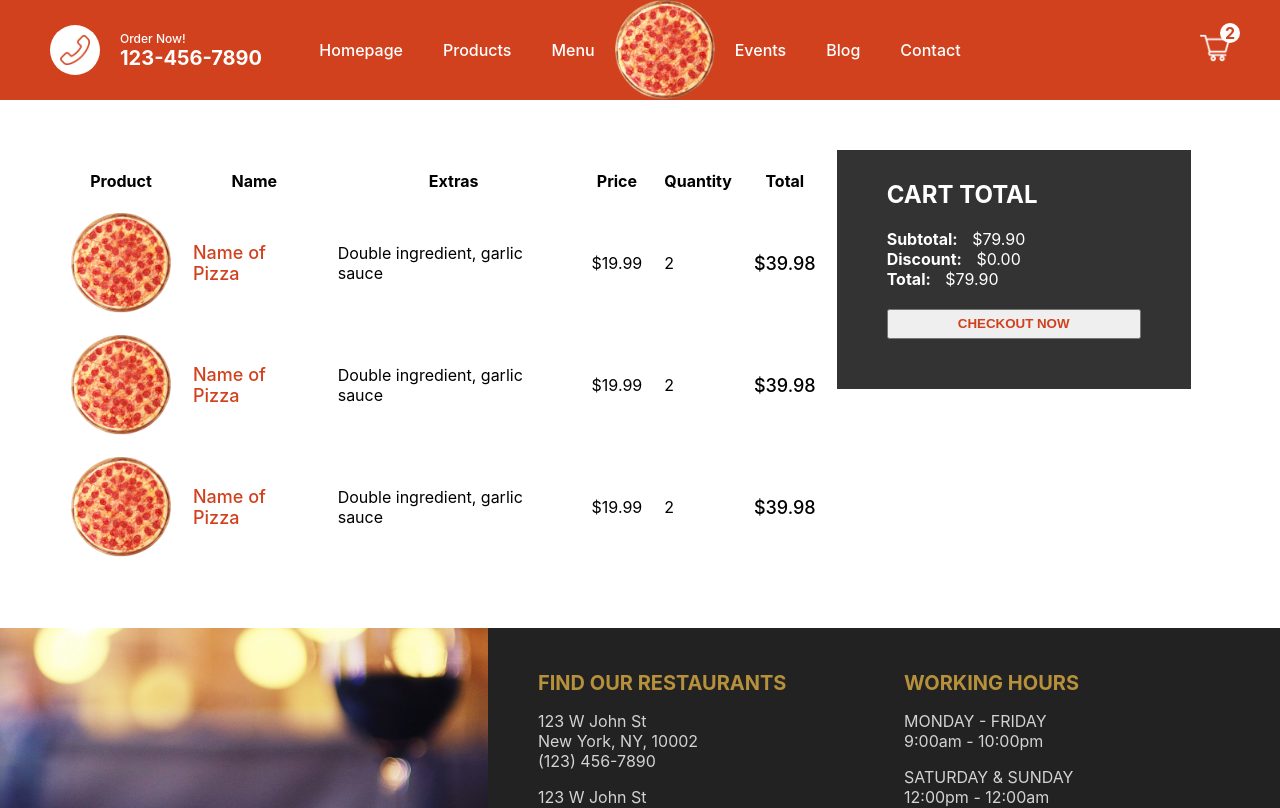
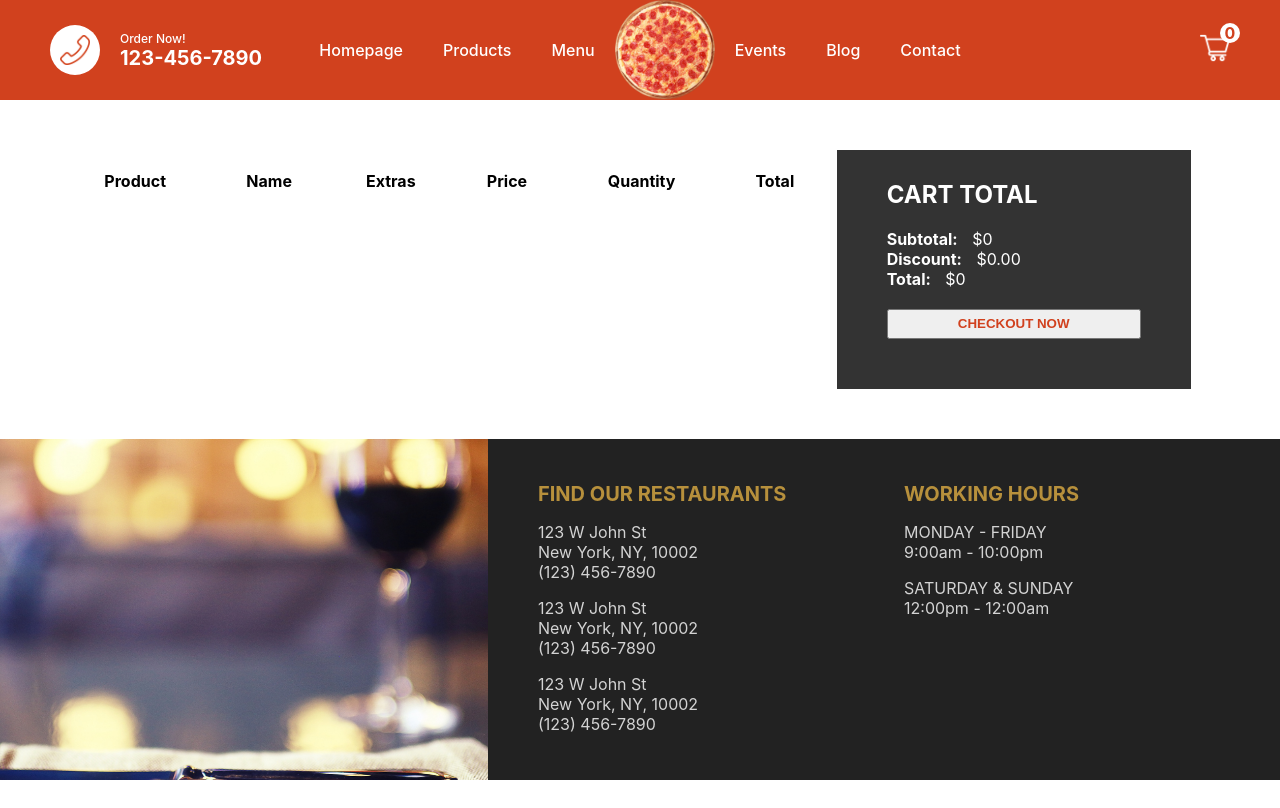
Before and after one commit to Human437/Pizza-1st-Next.js-Project, a Next.js app: page /cart in a window 1280 px wide. Shown: the top 808 px of the page. Built offline with nearby package versions, Linux system fonts and the light colour scheme.

Commit message:
Cart is working with redux

```diff
--- a/components/Navbar.jsx
+++ b/components/Navbar.jsx
@@ -1,8 +1,11 @@
 import Image from "next/image";
 import React from "react";
 import styles from "../styles/Navbar.module.css";
+import { useSelector } from "react-redux";
+import Link from "next/link";
 
 const Navbar = () => {
+  const quantity = useSelector((state) => state.cart.quantity);
   return (
     <div className={styles.container}>
       <div className={styles.item}>
@@ -25,12 +28,14 @@
           <li className={styles.listItem}>Contact</li>
         </ul>
       </div>
-      <div className={styles.item}>
-        <div className={styles.cart}>
-          <Image src="/img/cart.png" alt="logo" width="30px" height="30px" />
-          <div className={styles.counter}>2</div>
+      <Link href="/cart" passHref>
+        <div className={styles.item}>
+          <div className={styles.cart}>
+            <Image src="/img/cart.png" alt="logo" width="30px" height="30px" />
+            <div className={styles.counter}>{quantity}</div>
+          </div>
         </div>
-      </div>
+      </Link>
     </div>
   );
 };
--- a/package.json
+++ b/package.json
@@ -8,11 +8,13 @@
     "lint": "next lint"
   },
   "dependencies": {
+    "@reduxjs/toolkit": "^1.7.1",
     "axios": "^0.25.0",
     "mongoose": "^6.1.8",
     "next": "^12.0.7",
     "react": "^17.0.2",
     "react-dom": "^17.0.2",
-    "react-redux": "^7.2.6"
+    "react-redux": "^7.2.6",
+    "redux": "^4.1.2"
   }
 }
--- a/pages/_app.js
+++ b/pages/_app.js
@@ -1,11 +1,15 @@
 import Layout from "../components/Layout";
 import "../styles/globals.css";
+import store from "../redux/store";
+import { Provider } from "react-redux";
 
 function MyApp({ Component, pageProps }) {
   return (
-    <Layout>
-      <Component {...pageProps} />
-    </Layout>
+    <Provider store={store}>
+      <Layout>
+        <Component {...pageProps} />
+      </Layout>
+    </Provider>
   );
 }
 
--- a/pages/cart.jsx
+++ b/pages/cart.jsx
@@ -1,8 +1,11 @@
 import React from "react";
 import styles from "../styles/Cart.module.css";
 import Image from "next/image";
+import { useDispatch, useSelector } from "react-redux";
 
 function Cart() {
+  const dispatch = useDispatch();
+  const cart = useSelector((state) => state.cart);
   return (
     <div className={styles.container}>
       <div className={styles.left}>
@@ -15,106 +18,54 @@
             <th>Quantity</th>
             <th>Total</th>
           </tr>
-          <tr className={styles.tr}>
+          {cart.products.map((product) => (
+            <tr className={styles.tr} key={product.id}>
               <td>
                 <div className={styles.imgContainer}>
                   <Image
                     alt=""
-                  src="/img/pizza.png"
+                    src={product.img}
                     layout="fill"
                     objectFit="cover"
                   />
                 </div>
               </td>
               <td>
-              <span className={styles.name}>Name of Pizza</span>
+                <span className={styles.name}>{product.title}</span>
               </td>
               <td>
                 <span className={styles.extras}>
-                Double ingredient, garlic sauce
+                  {product.extras.map((extra) => (
+                    <span key={extra._id}>{extra.text} </span>
+                  ))}
                 </span>
               </td>
               <td>
-              <span className={styles.price}>$19.99</span>
+                <span className={styles.price}>{product.price}</span>
               </td>
               <td>
-              <span className={styles.quantity}>2</span>
+                <span className={styles.quantity}>{product.quantity}</span>
               </td>
               <td>
-              <span className={styles.total}>$39.98</span>
+                <span className={styles.total}>
+                  ${product.price * product.quantity}
+                </span>
               </td>
             </tr>
-          <tr className={styles.tr}>
-            <td>
-              <div className={styles.imgContainer}>
-                <Image
-                  alt=""
-                  src="/img/pizza.png"
-                  layout="fill"
-                  objectFit="cover"
-                />
-              </div>
-            </td>
-            <td>
-              <span className={styles.name}>Name of Pizza</span>
-            </td>
-            <td>
-              <span className={styles.extras}>
-                Double ingredient, garlic sauce
-              </span>
-            </td>
-            <td>
-              <span className={styles.price}>$19.99</span>
-            </td>
-            <td>
-              <span className={styles.quantity}>2</span>
-            </td>
-            <td>
-              <span className={styles.total}>$39.98</span>
-            </td>
-          </tr>
-          <tr className={styles.tr}>
-            <td>
-              <div className={styles.imgContainer}>
-                <Image
-                  alt=""
-                  src="/img/pizza.png"
-                  layout="fill"
-                  objectFit="cover"
-                />
-              </div>
-            </td>
-            <td>
-              <span className={styles.name}>Name of Pizza</span>
-            </td>
-            <td>
-              <span className={styles.extras}>
-                Double ingredient, garlic sauce
-              </span>
-            </td>
-            <td>
-              <span className={styles.price}>$19.99</span>
-            </td>
-            <td>
-              <span className={styles.quantity}>2</span>
-            </td>
-            <td>
-              <span className={styles.total}>$39.98</span>
-            </td>
-          </tr>
+          ))}
         </table>
       </div>
       <div className={styles.right}>
         <div className={styles.wrapper}>
           <h2 className={styles.title}>CART TOTAL</h2>
           <div className={styles.totalText}>
-            <b className={styles.totalTextTitle}>Subtotal:</b> $79.90
+            <b className={styles.totalTextTitle}>Subtotal:</b> ${cart.total}
           </div>
           <div className={styles.totalText}>
             <b className={styles.totalTextTitle}>Discount:</b> $0.00
           </div>
           <div className={styles.totalText}>
-            <b className={styles.totalTextTitle}>Total:</b> $79.90
+            <b className={styles.totalTextTitle}>Total:</b> ${cart.total}
           </div>
           <button className={styles.button}>CHECKOUT NOW</button>
         </div>
--- /dev/null
+++ b/redux/cardSlice.js
@@ -0,0 +1,23 @@
+import { createSlice } from "@reduxjs/toolkit";
+
+const cartSlice = createSlice({
+  name: "cart",
+  initialState: {
+    products: [],
+    quantity: 0,
+    total: 0,
+  },
+  reducers: {
+    addProduct: (state, action) => {
+      state.products.push(action.payload);
+      state.quantity += 1;
+      state.total += action.payload.price * action.payload.quantity;
+    },
+    reset: (state) => {
+      state = initalState;
+    },
+  },
+});
+
+export const { addProduct, reset } = cartSlice.actions;
+export default cartSlice.reducer;
--- /dev/null
+++ b/redux/store.js
@@ -0,0 +1,8 @@
+import { configureStore } from "@reduxjs/toolkit";
+import cartReducer from "./cardSlice";
+
+export default configureStore({
+  reducer: {
+    cart: cartReducer,
+  },
+});
--- a/styles/Navbar.module.css
+++ b/styles/Navbar.module.css
@@ -64,6 +64,7 @@
 
 .cart {
   position: relative;
+  cursor: pointer;
 }
 
 .counter {
```
Also changed, not shown: pages/product/[id].jsx (+10 -1 lines), 1 other file (tests, documents, lock files or other folders). Lines whose indentation alone changed are shown as unchanged.
